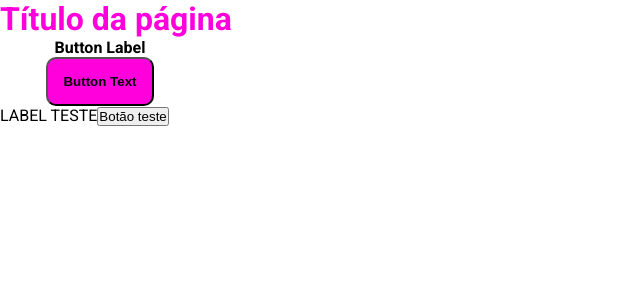
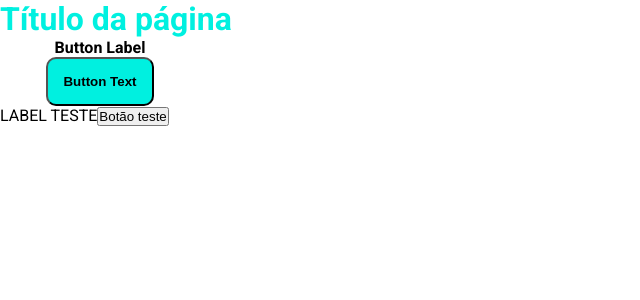
Before and after one commit to devbpatriciocosta/Projeto_Teste_Revisao, a Next.js app: page / in a window 1280 px wide. Shown: the top 300 px of the page, without its empty margins (0-640 px from the left). Built offline with nearby package versions, Linux system fonts and the light colour scheme.

Commit message:
Styled-components >>> SASS

```diff
--- a/src/components/button/Button.jsx
+++ b/src/components/button/Button.jsx
@@ -1,10 +1,30 @@
-import styles from './Button.module.scss'
+import styled from 'styled-components'
+
+const ButtonContainer = styled.div`
+  display: flex;
+  flex-direction: column;
+  max-width: 200px;
+  align-items: center;
+
+  label {
+    display: flex;
+    font-weight: bold;
+  }
+
+  button {
+    background-color: ${(props) => props.theme.primary};
+    cursor: pointer;
+    font-weight: bold;
+    padding: 15px;
+    border-radius: 10px;
+  }
+`
 
 export default function Button() {
   return (
-    <div className={styles.button}>
+    <ButtonContainer>
       <label>Button Label</label>
       <button>Button Text</button>
-    </div>
+    </ButtonContainer>
   )
 }
--- a/src/components/button/Button.module.scss
+++ /dev/null
@@ -1,21 +0,0 @@
-$primary-color: rgb(255, 0, 221);
-
-.button {
-  display: flex;
-  flex-direction: column;
-  max-width: 200px;
-  align-items: center;
-
-  label {
-    display: flex;
-    font-weight: bold;
-  }
-
-  button {
-    background-color: $primary-color;
-    cursor: pointer;
-    font-weight: bold;
-    padding: 15px;
-    border-radius: 10px;
-  }
-}
--- a/src/components/title/Title.jsx
+++ b/src/components/title/Title.jsx
@@ -1,5 +1,9 @@
-import styles from './Title.module.scss'
+import styled from 'styled-components'
+
+const StyledTitle = styled.h1`
+  color: ${(props) => props.theme.primary};
+`
 
 export default function Title(props) {
-  return <h1 className={styles.title}>{props.children}</h1>
+  return <StyledTitle>{props.children}</StyledTitle>
 }
--- a/src/components/title/Title.module.scss
+++ /dev/null
@@ -1,5 +0,0 @@
-$primary-color: rgb(255, 0, 221);
-
-.title {
-  color: $primary-color;
-}
```
